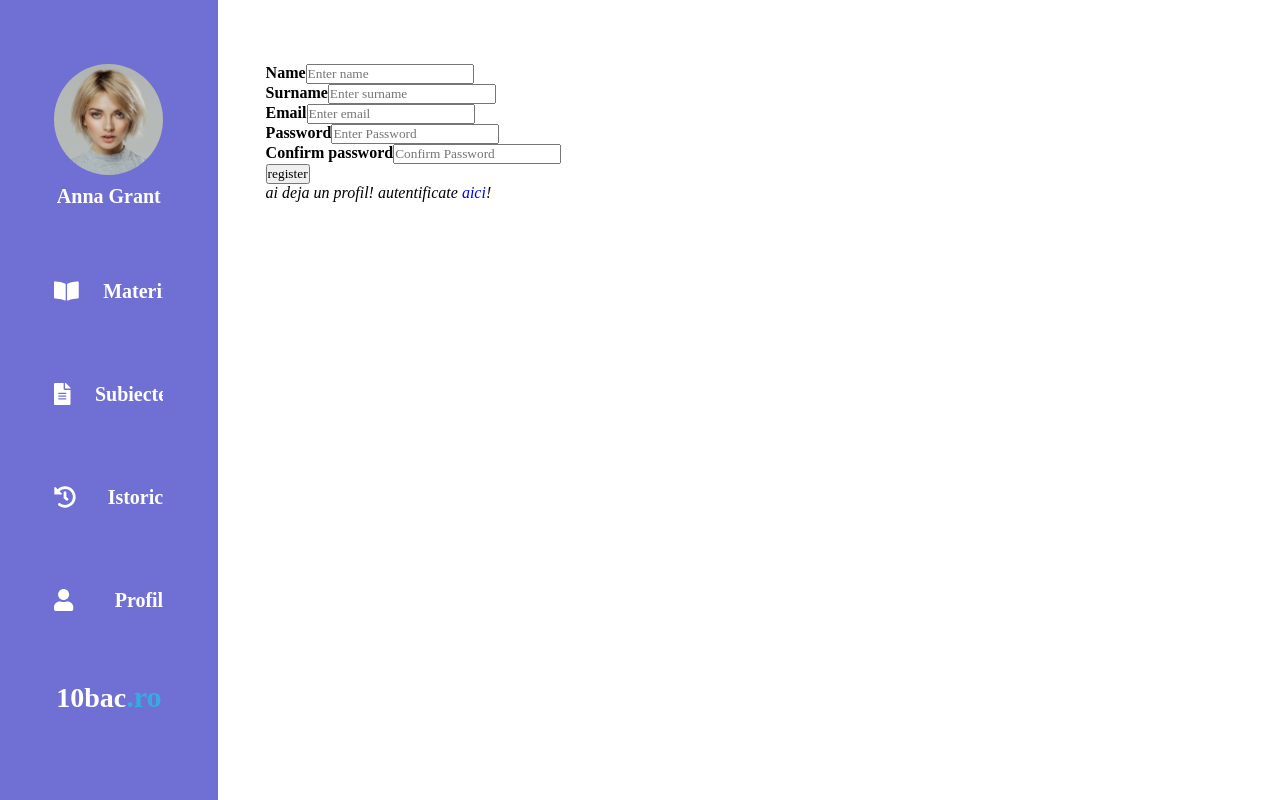
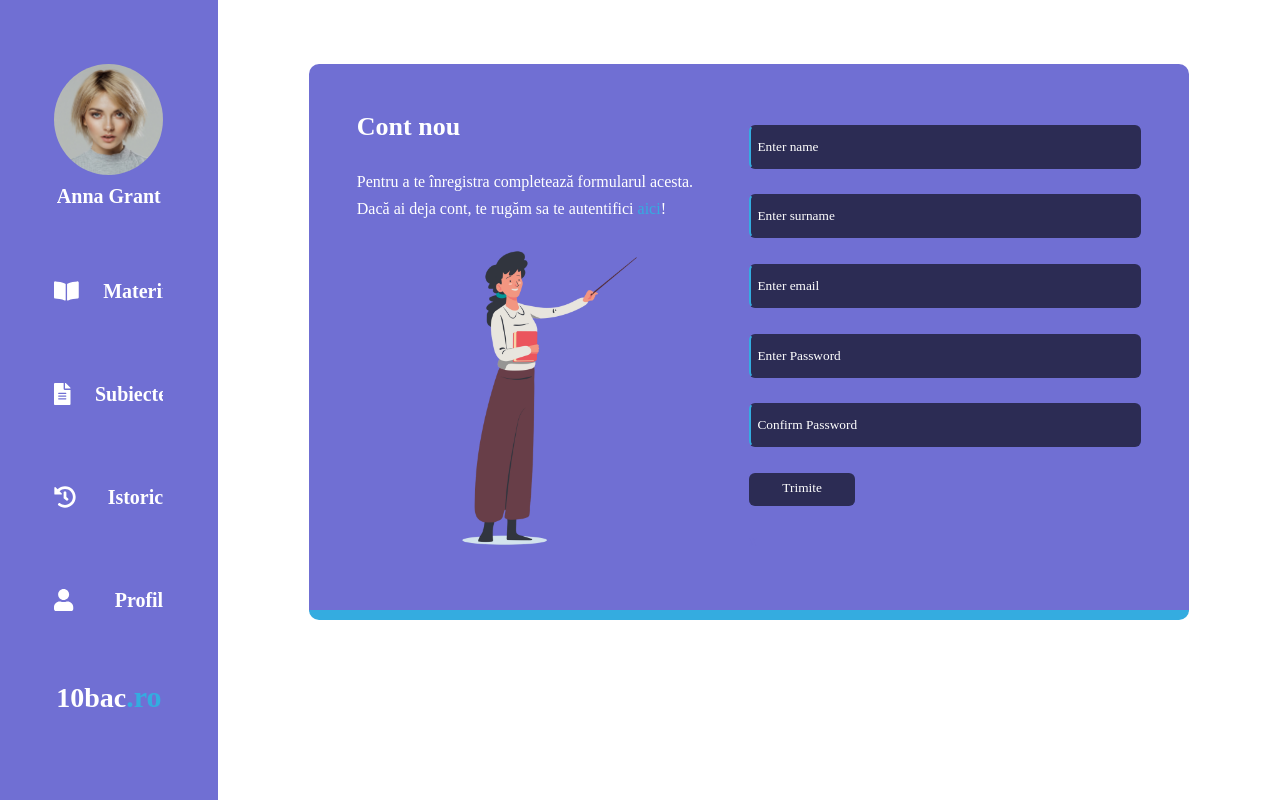
Before and after one commit to Gabjea/10bac, a React (Create React App) app in the folder 10bac/: page /inregistrare in a window 1280 px wide. Built offline with nearby package versions, Linux system fonts and the light colour scheme.

Commit message:
Design formulare

```diff
--- a/10bac/src/App.css
+++ b/10bac/src/App.css
@@ -30,7 +30,7 @@ h1 {
 
 h2 {
   font-size: var(--large-font);
-  color: var(--dark-purple);
+  /* color: var(--dark-purple); */
   margin-bottom: 1em;
 }
 
@@ -44,6 +44,7 @@ span {
   --blue: #34ace0;
   --light-pink: #f3edfa;
   --dark-pink: #f7f4fa;
+  --red: rgb(184, 44, 44);
 
   --small-font: 17px;
   --medium-font: 20px;
--- a/10bac/src/routes/Login/Login.jsx
+++ b/10bac/src/routes/Login/Login.jsx
@@ -1,16 +1,20 @@
-import React from "react";
-import "./Login.css";
-import axios from "axios";
-import { isLoggedIn, setCookie } from "../../utils";
-const url = "http://79.113.201.115:5000/api/v1/user/login";
+import React, { useState } from 'react';
+import './Login.css';
+import axios from 'axios';
+import { isLoggedIn, setCookie } from '../../utils';
+import studentImg from './../../assets/student.png';
+
+const url = 'http://79.113.201.115:5000/api/v1/user/login';
 
 export default function Login() {
+  const [error, setError] = useState('x');
+
   const emailRef = React.createRef();
   const passwordRef = React.createRef();
 
   React.useEffect(() => {
     if (isLoggedIn()) {
-            window.location.assign('/');
+      window.location.href = '/';
     }
   }, []);
 
@@ -18,44 +22,50 @@ export default function Login() {
     event.preventDefault();
     const { value: email } = emailRef.current;
     const { value: password } = passwordRef.current;
-        console.log(email, password);
-		axios.post(url, {
-            email, password
-        }).then(res => {
+
+    if (!email || !password) return setError('Completează ambele câmpuri și încearcă din nou!');
+
+    axios
+      .post(url, {
+        email,
+        password
+      })
+      .then(
+        res => {
           setCookie('jwt', res.data.token);
           window.location.assign('/');
-        }, err => {
-            console.error(err);
-            alert('eroare!!!');
-        })
+        },
+        err => {
+          return setError('Email-ul și parola nu coincid!');
+        }
+      );
   };
 
   return (
-		<div>
+    <div className="Register Login">
       <form onSubmit={handleFormSubmit}>
-				<label for="email">
-					<b>Email</b>
-				</label>
-				<input
-					ref={emailRef}
-					type="email"
-					placeholder="Enter email"
-					name="email"
-					required
-				/>
-				<br />
-				<label for="psw">
-					<b>Password</b>
-				</label>
-				<input
-					ref={passwordRef}
-					type="password"
-					placeholder="Enter Password"
-					name="psw"
-					required
-				/>
-				<br />
-				<button type="submit">Login</button>
+        <div className="left">
+          <h2>Intră în cont</h2>
+          <p>Pentru a te conecta la contul tău te rugăm să completezi acest formular..</p>
+          <p>
+            Dacă nu ai cont, te rugăm să te înregistrezi <a href="/inregistrare">aici</a>!
+          </p>
+
+          <img src={studentImg} alt="Elev" />
+        </div>
+        <div className="right">
+          <input ref={emailRef} type="email" placeholder="Enter email" name="email" />
+
+          <input ref={passwordRef} type="password" placeholder="Enter Password" name="psw" />
+
+          <button type="submit">Trimite</button>
+          <span
+            className="error"
+            style={{ marginTop: '2em', color: error === 'x' ? '#706fd3' : 'rgb(184, 44, 44)' }}
+          >
+            {error}
+          </span>
+        </div>
       </form>
     </div>
   );
--- a/10bac/src/routes/Register/Register.css
+++ b/10bac/src/routes/Register/Register.css
@@ -0,0 +1,97 @@
+.Register {
+  display: flex;
+  justify-content: center;
+}
+
+.Register form {
+  display: flex;
+
+  color: #fff;
+  padding: 3em;
+  border-radius: 10px;
+  background: var(--purple);
+  width: 55em;
+  border-bottom: 10px solid var(--blue);
+}
+
+.Register form p {
+  line-height: 1.7;
+  padding-right: 1em;
+}
+
+.Register form p a {
+  color: var(--blue);
+}
+
+.Register form .left {
+  width: 50%;
+}
+
+.Register form .left img {
+  margin-top: 1em;
+  height: 20em;
+}
+
+.Register form .right {
+  width: 50%;
+  display: flex;
+  flex-direction: column;
+  justify-content: space-around;
+}
+
+.Login form .right {
+  justify-content: flex-start;
+}
+
+.Login form input {
+  margin-top: 2em;
+  margin-bottom: 2em;
+}
+
+.Login form button {
+  margin-top: 5em;
+}
+
+.Register form input::placeholder {
+  color: #fff;
+}
+
+.Register form input {
+  display: block;
+  height: 3.3em;
+  margin-bottom: 0;
+  padding: 0.5em;
+  border-radius: 6px;
+  border: none;
+  background: var(--dark-purple);
+  border: 2px solid var(--dark-purple);
+  border-left-color: var(--blue);
+  color: #fff;
+  outline: none;
+}
+
+.Register form input:focus {
+  border: 2px solid #fff;
+}
+
+.Register form button {
+  width: 8em;
+  border-radius: 6px;
+  height: 2.5em;
+  border: none;
+  cursor: pointer;
+  background: var(--dark-purple);
+  color: #fff;
+  border-bottom: 2px solid var(--dark-purple);
+}
+
+.Register form button:hover {
+  border-bottom-color: var(--blue);
+}
+
+.Register form .error {
+  font-size: 16px;
+  color: var(--red);
+  font-weight: 700;
+  user-select: none;
+}
--- a/10bac/src/routes/Register/Register.jsx
+++ b/10bac/src/routes/Register/Register.jsx
@@ -1,102 +1,84 @@
-import React from "react";
-import axios from "axios";
-const url = "http://79.113.201.115:5000/api/v1/user/register";
+import React, { useState } from 'react';
+import './Register.css';
+import axios from 'axios';
+import teacherImg from './../../assets/teacher.png';
 
-export default function Register() {
+const url = 'http://79.113.201.115:5000/api/v1/user/register';
+
+const Register = () => {
+  const [error, setError] = useState('x');
+
   const nameRef = React.createRef();
   const surnameRef = React.createRef();
   const emailRef = React.createRef();
   const passwordRef = React.createRef();
   const confPassRef = React.createRef();
 
-	const handleFormSubmit = async (event) => {
+  const handleFormSubmit = async event => {
     event.preventDefault();
     const { value: name } = nameRef.current;
     const { value: surname } = surnameRef.current;
     const { value: email } = emailRef.current;
     const { value: password } = passwordRef.current;
     const { value: password2 } = confPassRef.current;
-		if (password !== password2) {
-			alert("parolele nu se potrivesc!");
-			return;
-		}
-		axios.post(url, {
+
+    if (!name || !surname || !email || !password || !password2)
+      return setError('Completează toate câmpurile și încearcă din nou!');
+
+    if (password.length < 6) return setError('Parola trebuie să conțină minim 6 caractere!');
+
+    if (password !== password2) return setError('Parolele nu coincid!');
+
+    axios
+      .post(url, {
         name,
         surname,
         email,
-			password,
-		}).then(res => {
-            alert('register ok!');
-            window.location.assign('/autentificare');
-        }, err => {
+        password
+      })
+      .then(
+        res => {
+          window.location.href = '/materii';
+        },
+        err => {
           console.error(err);
           alert('eroare!');
-        });
+        }
+      );
   };
 
   return (
-		<div>
-			<div>
+    <div className="Register">
+      <div className="container">
         <form onSubmit={handleFormSubmit}>
-					<label for="name">
-						<b>Name</b>
-					</label>
-					<input
-						ref={nameRef}
-						type="text"
-						placeholder="Enter name"
-						name="name"
-						required
-					/>
-					<br />
-					<label for="surname">
-						<b>Surname</b>
-					</label>
-					<input
-						ref={surnameRef}
-						type="text"
-						placeholder="Enter surname"
-						name="surname"
-						required
-					/>
-					<br />
-					<label for="email">
-						<b>Email</b>
-					</label>
-					<input
-						ref={emailRef}
-						type="email"
-						placeholder="Enter email"
-						name="email"
-						required
-					/>
-					<br />
-					<label for="psw">
-						<b>Password</b>
-					</label>
-					<input
-						ref={passwordRef}
-						type="password"
-						placeholder="Enter Password"
-						name="psw"
-						required
-					/>
-					<br />
-					<label for="cpsw">
-						<b>Confirm password</b>
-					</label>
-					<input
-						ref={confPassRef}
-						type="password"
-						placeholder="Confirm Password"
-						name="cpsw"
-						required
-					/>
-					<br />
-					<button type="submit">register</button>
+          <div className="left">
+            <h2>Cont nou</h2>
+            <p>Pentru a te înregistra completează formularul acesta.</p>
+            <p>
+              Dacă ai deja cont, te rugăm sa te autentifici <a href="/autentificare">aici</a>!
+            </p>
+
+            <img src={teacherImg} alt="Profesor" />
+          </div>
+          <div className="right">
+            <input ref={nameRef} type="text" placeholder="Enter name" name="name" />
+
+            <input ref={surnameRef} type="text" placeholder="Enter surname" name="surname" />
+            <input ref={emailRef} type="email" placeholder="Enter email" name="email" />
+
+            <input ref={passwordRef} type="password" placeholder="Enter Password" name="psw" />
+
+            <input ref={confPassRef} type="password" placeholder="Confirm Password" name="cpsw" />
+
+            <button type="submit">Trimite</button>
+            <span className="error" style={{ color: error === 'x' ? '#706fd3' : 'rgb(184, 44, 44)' }}>
+              {error}
+            </span>
+          </div>
         </form>
-                <p><i>ai deja un profil! autentificate <a href="/autentificare">aici</a>!</i></p>
       </div>
     </div>
   );
-}
+};
+
+export default Register;
```
Also changed, not shown: 10bac/src/assets/student.png (added), 10bac/src/assets/teacher.png (added). Lines whose indentation alone changed are shown as unchanged.
